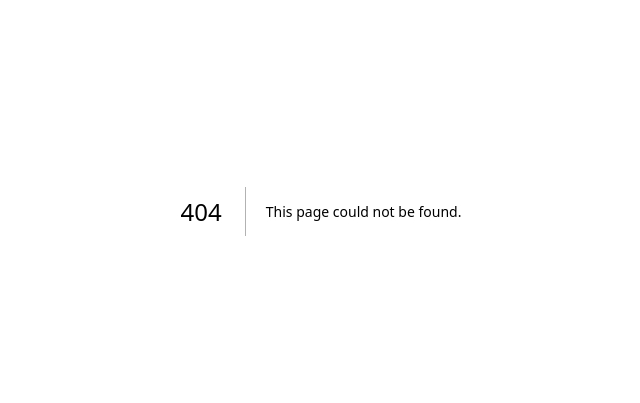
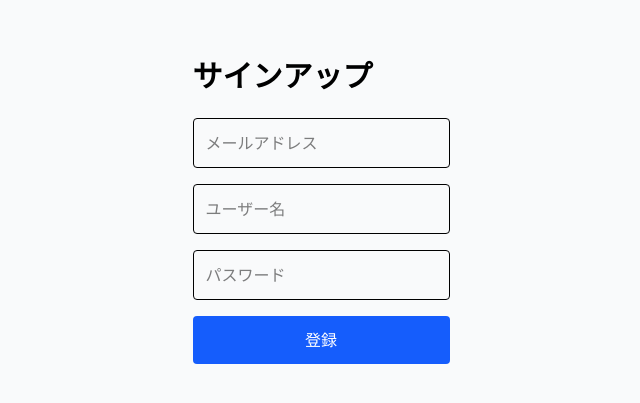
Before and after one commit to Ucchi0301/re-siniagram, a Next.js app in the folder frontend/: page /signin in a window 1280 px wide. Before the commit this address had no page. Shown: the part 189-592 px from the top of the page, without its empty margins (319-959 px from the left). Built offline with nearby package versions, Linux system fonts and the light colour scheme.

Commit message:
✨ ログインと新規登録を追加

```diff
--- /dev/null
+++ b/frontend/src/app/(auth)/layout.tsx
@@ -0,0 +1,8 @@
+// Auth関連のレイアウト
+export default function AuthLayout({ children }: { children: React.ReactNode }) {
+    return (
+      <div className="min-h-screen flex items-center justify-center bg-gray-50">
+        {children}
+      </div>
+    )
+  }
--- /dev/null
+++ b/frontend/src/app/(auth)/login/page.tsx
@@ -0,0 +1,58 @@
+"use client";
+
+import { useState } from "react";
+import { useRouter } from "next/navigation";
+
+export default function LoginPage() {
+  const [email, setEmail] = useState("");
+  const [password, setPassword] = useState("");
+  const [error, setError] = useState("");
+  const router = useRouter();
+
+  const handleLogin = async (e: React.FormEvent) => {
+    e.preventDefault();
+    setError("");
+
+    const res = await fetch("http://localhost:8000/api/token/", {
+      method: "POST",
+      headers: { "Content-Type": "application/json" },
+      body: JSON.stringify({ email, password }), // ✅ここを修正
+    });
+
+    if (!res.ok) {
+      setError("ログインに失敗しました");
+      return;
+    }
+
+    const data = await res.json();
+    localStorage.setItem("access", data.access);
+    localStorage.setItem("refresh", data.refresh);
+    router.push("/home"); // ✅成功後の遷移
+  };
+
+  return (
+    <div className="flex flex-col items-center justify-center min-h-screen p-4">
+      <h1 className="text-3xl font-bold mb-6">ログイン</h1>
+      <form onSubmit={handleLogin} className="flex flex-col gap-4 w-full max-w-sm">
+        <input
+          type="email"
+          placeholder="メールアドレス"
+          value={email}
+          onChange={(e) => setEmail(e.target.value)}
+          className="border p-2 rounded"
+        />
+        <input
+          type="password"
+          placeholder="パスワード"
+          value={password}
+          onChange={(e) => setPassword(e.target.value)}
+          className="border p-2 rounded"
+        />
+        {error && <div className="text-red-500 text-sm">{error}</div>}
+        <button type="submit" className="bg-blue-500 text-white py-2 rounded">
+          ログイン
+        </button>
+      </form>
+    </div>
+  );
+}
--- /dev/null
+++ b/frontend/src/app/(auth)/signin/page.tsx
@@ -0,0 +1,67 @@
+'use client'
+
+import { useState } from 'react'
+import { useRouter } from 'next/navigation'
+
+export default function SignUpPage() {
+  const [email, setEmail] = useState('')
+  const [username, setUsername] = useState('')
+  const [password, setPassword] = useState('')
+  const router = useRouter()
+
+  const handleSubmit = async (e: React.FormEvent) => {
+    e.preventDefault()
+
+    const res = await fetch('http://localhost:8000/api/signup/', {
+      method: 'POST',
+      headers: { 'Content-Type': 'application/json' },
+      body: JSON.stringify({ email, username, password }),
+    })
+
+    const data = await res.json()
+
+    if (res.ok) {
+      // 🎉 トークン保存
+      localStorage.setItem('access', data.access)
+      localStorage.setItem('refresh', data.refresh)
+
+      // 🔁 /home へ移動
+      router.push('/home')
+    } else {
+      alert('登録に失敗しました')
+      console.log(data)
+    }
+  }
+
+  return (
+    <main className="p-8 max-w-md mx-auto">
+      <h1 className="text-3xl font-bold mb-6">サインアップ</h1>
+      <form onSubmit={handleSubmit} className="flex flex-col gap-4">
+        <input
+          type="email"
+          placeholder="メールアドレス"
+          value={email}
+          onChange={(e) => setEmail(e.target.value)}
+          className="p-3 border rounded"
+        />
+        <input
+          type="text"
+          placeholder="ユーザー名"
+          value={username}
+          onChange={(e) => setUsername(e.target.value)}
+          className="p-3 border rounded"
+        />
+        <input
+          type="password"
+          placeholder="パスワード"
+          value={password}
+          onChange={(e) => setPassword(e.target.value)}
+          className="p-3 border rounded"
+        />
+        <button type="submit" className="bg-blue-600 text-white py-3 rounded hover:bg-blue-700">
+          登録
+        </button>
+      </form>
+    </main>
+  )
+}
```
